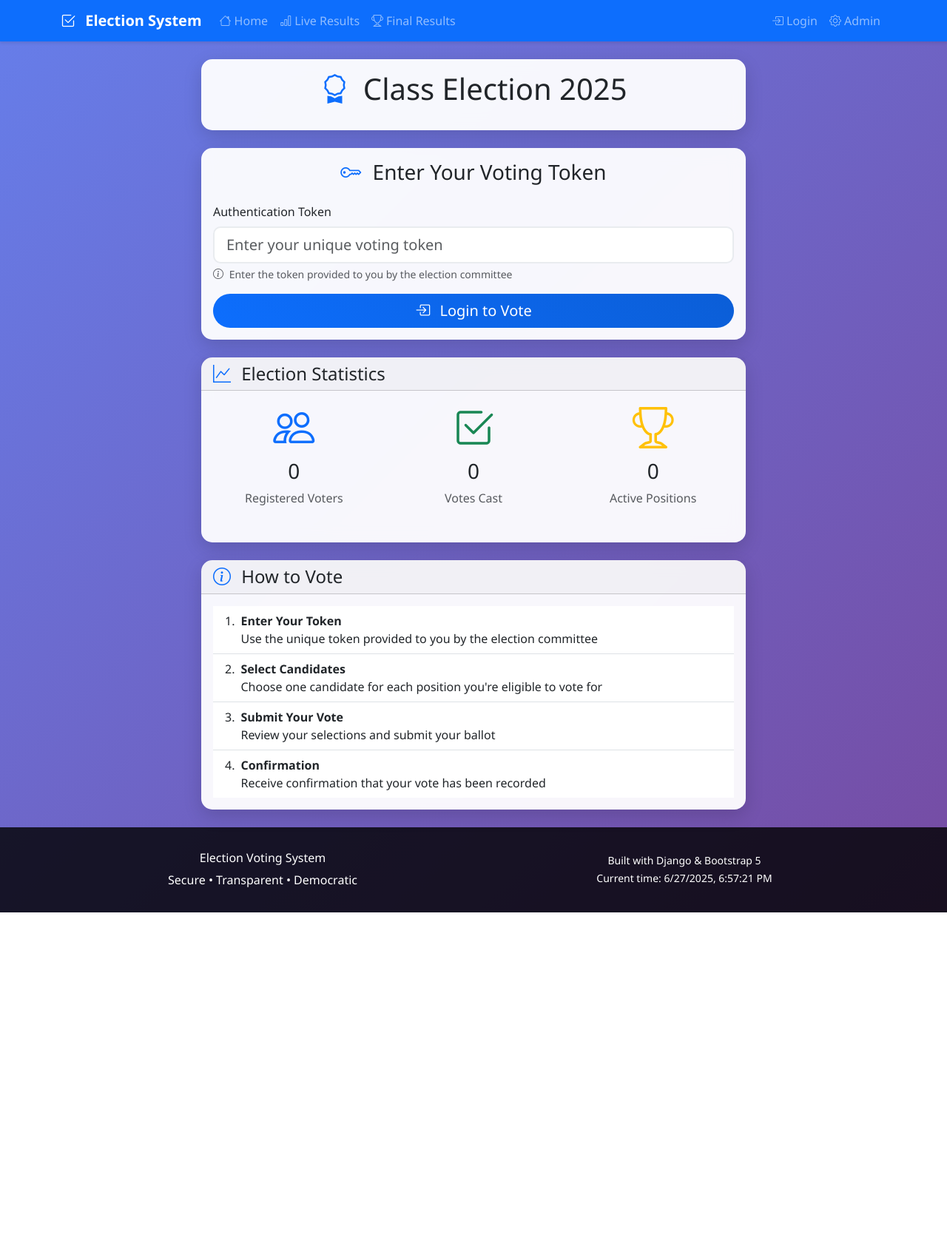
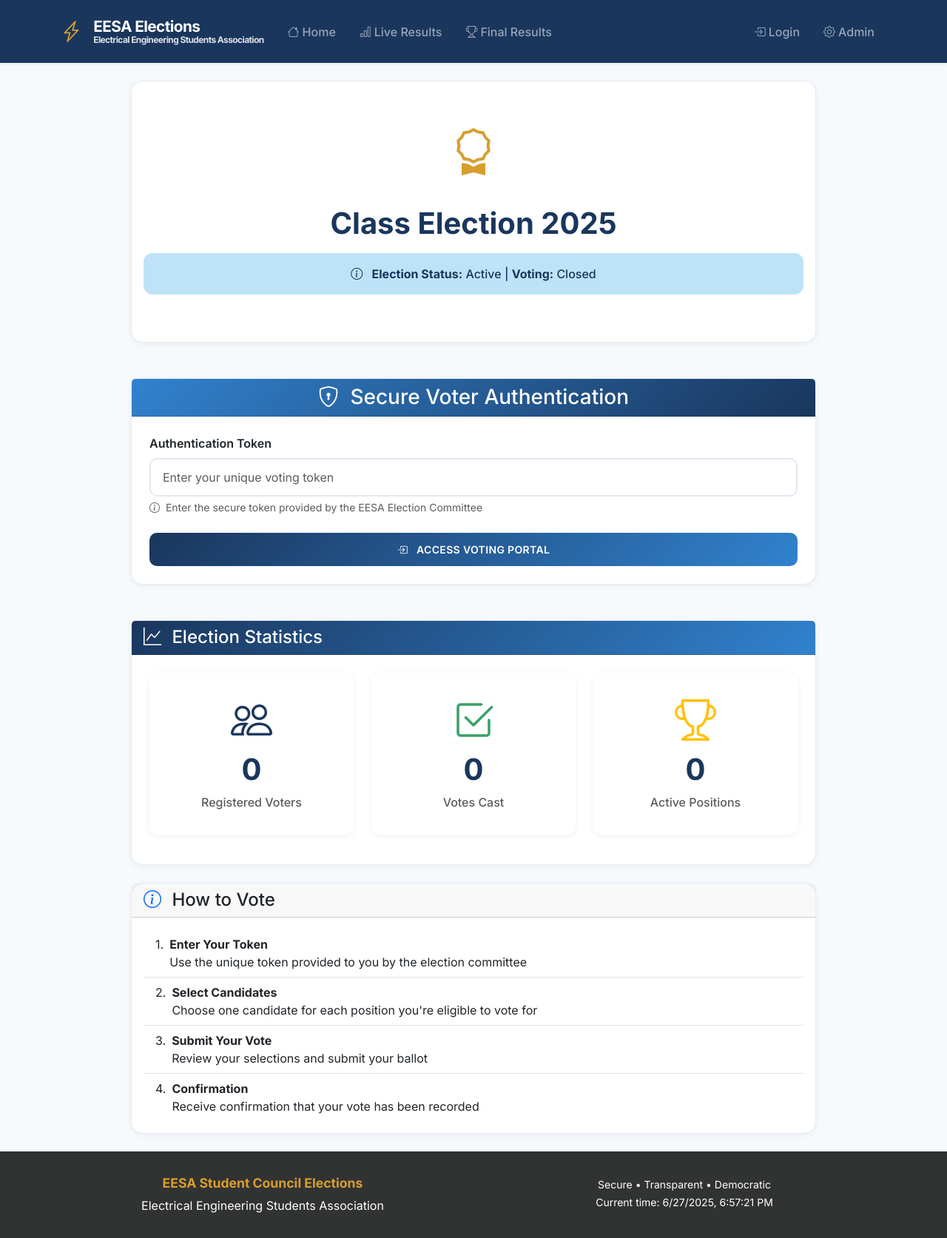
Before and after one commit to Afsalkalladi/eesa-vote, a Django app: page / in a window 1280 px wide. Shown: the whole page at 74% size. Before the commit the page ends 1233 px from the top, so only its background shows below. Run offline with Django 5.2, Linux system fonts and the light colour scheme; data comes from the database, SQL or seed files in the repository; data that the repository does not hold is empty.

Commit message:
ui build

```diff
--- a/templates/base.html
+++ b/templates/base.html
@@ -3,96 +3,206 @@
 <head>
     <meta charset="UTF-8">
     <meta name="viewport" content="width=device-width, initial-scale=1.0">
-    <title>{% block title %}{% endblock %} - Election Voting System</title>
+    <title>{% block title %}{% endblock %} - EESA Elections</title>
 
     <!-- Bootstrap 5 CSS -->
     <link href="https://cdn.jsdelivr.net/npm/bootstrap@5.3.0/dist/css/bootstrap.min.css" rel="stylesheet">
     <!-- Bootstrap Icons -->
     <link href="https://cdn.jsdelivr.net/npm/bootstrap-icons@1.10.0/font/bootstrap-icons.css" rel="stylesheet">
+    <!-- Google Fonts -->
+    <link href="https://fonts.googleapis.com/css2?family=Inter:wght@300;400;500;600;700&display=swap" rel="stylesheet">
 
     <!-- Custom CSS -->
     <style>
         :root {
-            --primary-color: #0d6efd;
-            --secondary-color: #6c757d;
-            --success-color: #198754;
-            --warning-color: #ffc107;
-            --danger-color: #dc3545;
+            --eesa-primary: #1a365d;
+            --eesa-secondary: #2d3748;
+            --eesa-accent: #3182ce;
+            --eesa-gold: #d69e2e;
+            --eesa-light: #f7fafc;
+            --eesa-dark: #1a202c;
+            --success-color: #38a169;
+            --warning-color: #d69e2e;
+            --danger-color: #e53e3e;
+            --text-primary: #2d3748;
+            --text-secondary: #4a5568;
         }
 
         body {
-            background: linear-gradient(135deg, #667eea 0%, #764ba2 100%);
+            background: var(--eesa-light);
             min-height: 100vh;
-            font-family: 'Segoe UI', Tahoma, Geneva, Verdana, sans-serif;
+            font-family: 'Inter', 'Segoe UI', Tahoma, Geneva, Verdana, sans-serif;
+            color: var(--text-primary);
         }
 
         .navbar {
-            box-shadow: 0 2px 4px rgba(0,0,0,0.1);
+            background: var(--eesa-primary) !important;
+            box-shadow: 0 1px 4px rgba(0,0,0,0.1);
+            padding: 1rem 0;
         }
 
-        .card {
-            border-radius: 15px;
-            box-shadow: 0 8px 25px rgba(0,0,0,0.15);
-            border: none;
-            transition: transform 0.3s ease;
+        .navbar-brand {
+            font-size: 1.5rem;
+            font-weight: 600;
+            letter-spacing: -0.025em;
+            text-decoration: none !important;
         }
 
-        .card:hover {
-            transform: translateY(-5px);
+        .navbar-brand:hover {
+            color: white !important;
+        }
+
+        .navbar-nav .nav-link {
+            font-weight: 500;
+            margin: 0 0.5rem;
+        }
+
+        .navbar-nav .nav-link:hover {
+            color: var(--eesa-gold) !important;
+        }
+
+        .voting-card, .card {
+            border-radius: 16px;
+            box-shadow: 0 2px 8px rgba(0,0,0,0.06);
+            border: 1px solid rgba(226, 232, 240, 0.8);
+            background: white;
         }
 
         .btn {
-            border-radius: 25px;
-            padding: 0.5rem 1.5rem;
-            font-weight: 500;
-            transition: all 0.3s ease;
+            border-radius: 10px;
+            font-weight: 600;
+            padding: 0.75rem 1.5rem;
+            border: none;
+            text-transform: uppercase;
+            letter-spacing: 0.025em;
+            font-size: 0.875rem;
         }
 
         .btn-primary {
-            background: linear-gradient(45deg, var(--primary-color), #0b5ed7);
-            border: none;
+            background: linear-gradient(135deg, var(--eesa-primary) 0%, var(--eesa-accent) 100%);
+            color: white;
         }
 
         .btn-primary:hover {
-            background: linear-gradient(45deg, #0b5ed7, var(--primary-color));
-            transform: translateY(-2px);
+            background: linear-gradient(135deg, var(--eesa-secondary) 0%, var(--eesa-primary) 100%);
+        }
+
+        .btn-success {
+            background: linear-gradient(135deg, var(--success-color) 0%, #48bb78 100%);
+        }
+
+        .btn-warning {
+            background: linear-gradient(135deg, var(--warning-color) 0%, #ed8936 100%);
+        }
+
+        .btn-outline-primary {
+            border: 2px solid var(--eesa-primary);
+            color: var(--eesa-primary);
+            background: transparent;
+        }
+
+        .btn-outline-primary:hover {
+            background: var(--eesa-primary);
+            color: white;
         }
 
         .form-control {
             border-radius: 10px;
-            border: 2px solid #e9ecef;
-            transition: border-color 0.3s ease;
+            border: 2px solid #e2e8f0;
+            padding: 0.75rem 1rem;
+            font-size: 1rem;
         }
 
         .form-control:focus {
-            border-color: var(--primary-color);
-            box-shadow: 0 0 0 0.2rem rgba(13, 110, 253, 0.25);
+            border-color: var(--eesa-accent);
+            box-shadow: 0 0 0 2px rgba(49, 130, 206, 0.2);
         }
 
         .alert {
-            border-radius: 10px;
+            border-radius: 12px;
             border: none;
+            padding: 1rem 1.5rem;
+            font-weight: 500;
+        }
+
+        .alert-info {
+            background: #bee3f8;
+            color: var(--eesa-primary);
+        }
+
+        .alert-success {
+            background: #c6f6d5;
+            color: #22543d;
+        }
+
+        .alert-warning {
+            background: #faf089;
+            color: #744210;
         }
 
         .progress {
-            height: 10px;
-            border-radius: 5px;
+            height: 12px;
+            border-radius: 10px;
+            background: #e2e8f0;
         }
 
-        .voting-card {
-            background: rgba(255, 255, 255, 0.95);
-            backdrop-filter: blur(10px);
+        .progress-bar {
+            border-radius: 10px;
+        }
+
+        .eesa-badge {
+            background: linear-gradient(135deg, var(--eesa-gold) 0%, #ed8936 100%);
+            color: white;
+            padding: 0.5rem 1rem;
+            border-radius: 20px;
+            font-weight: 600;
+            font-size: 0.875rem;
+            text-transform: uppercase;
+            letter-spacing: 0.05em;
+        }
+
+        .stat-item {
+            text-align: center;
+            padding: 2rem 1rem;
+            border-radius: 12px;
+            background: white;
+            box-shadow: 0 2px 8px rgba(0,0,0,0.06);
+        }
+
+        .stat-item h3 {
+            color: var(--eesa-primary);
+            font-weight: 700;
+            font-size: 2.5rem;
+            margin: 0.5rem 0;
+        }
+
+        .stat-item p {
+            color: var(--text-secondary);
+            font-weight: 500;
+            margin: 0;
+        }
+
+        .footer {
+            background: linear-gradient(135deg, var(--eesa-dark) 0%, var(--eesa-secondary) 100%);
+            color: white;
+            padding: 3rem 0 2rem;
+            margin-top: 4rem;
+        }
+
+        .footer h6 {
+            color: var(--eesa-gold);
+            font-weight: 700;
+            font-size: 1.1rem;
         }
 
         .candidate-option {
-            transition: background-color 0.3s ease;
             border-radius: 10px;
             padding: 1rem;
             margin: 0.5rem 0;
         }
 
         .candidate-option:hover {
-            background-color: rgba(13, 110, 253, 0.1);
+            background-color: rgba(13, 110, 253, 0.08);
         }
 
         .candidate-option input[type="radio"]:checked + .candidate-info {
@@ -149,11 +259,14 @@
 </head>
 <body>
     <!-- Navigation -->
-    <nav class="navbar navbar-expand-lg navbar-dark bg-primary sticky-top">
+    <nav class="navbar navbar-expand-lg navbar-dark sticky-top">
         <div class="container">
-            <a class="navbar-brand fw-bold" href="{% url 'index' %}">
-                <i class="bi bi-check2-square me-2"></i>
-                Election System
+            <a class="navbar-brand fw-bold d-flex align-items-center" href="{% url 'index' %}">
+                <i class="bi bi-lightning-charge me-3" style="font-size: 1.8rem; color: var(--eesa-gold);"></i>
+                <div class="d-flex flex-column">
+                    <div style="font-size: 1.3rem; line-height: 1.1; font-weight: 700;">EESA Elections</div>
+                    <small style="font-size: 0.75rem; opacity: 0.85; line-height: 1;">Electrical Engineering Students Association</small>
+                </div>
             </a>
 
             <button class="navbar-toggler" type="button" data-bs-toggle="collapse" data-bs-target="#navbarNav">
@@ -227,7 +340,11 @@
 
     <!-- Main Content -->
     <main class="container my-4">
-        {% block content %}{% endblock %}
+        <div class="row justify-content-center">
+            <div class="col-12">
+                {% block content %}{% endblock %}
+            </div>
+        </div>
     </main>
 
     <!-- Footer -->
@@ -235,13 +352,13 @@
         <div class="container text-center">
             <div class="row">
                 <div class="col-md-6">
-                    <h6>Election Voting System</h6>
-                    <p class="mb-0">Secure • Transparent • Democratic</p>
+                    <h6>EESA Student Council Elections</h6>
+                    <p class="mb-0">Electrical Engineering Students Association</p>
                 </div>
                 <div class="col-md-6">
                     <p class="mb-0">
                         <small>
-                            Built with Django & Bootstrap 5<br>
+                            Secure • Transparent • Democratic<br>
                             Current time: <span id="current-time"></span>
                         </small>
                     </p>
--- a/templates/voting/final_results.html
+++ b/templates/voting/final_results.html
@@ -10,10 +10,10 @@
             <div class="card-body text-center">
                 <h1 class="card-title">
                     <i class="bi bi-trophy text-warning me-2"></i>
-                    Final Election Results
+                    EESA Election Results - Final
                 </h1>
                 <p class="card-text text-muted">
-                    Official election results and winners
+                    Electrical Engineering Students Association • Official final results
                 </p>
 
                 <!-- Results Available Notice -->
--- a/templates/voting/index.html
+++ b/templates/voting/index.html
@@ -4,16 +4,18 @@
 
 {% block content %}
 <div class="row justify-content-center">
-    <div class="col-lg-8">
+    <div class="col-lg-10">
         <!-- Election Header -->
-        <div class="card voting-card mb-4">
-            <div class="card-body text-center">
-                <h1 class="card-title mb-3">
-                    <i class="bi bi-award text-primary me-2"></i>
+        <div class="card voting-card mb-5 text-center">
+            <div class="card-body py-5">
+                <div class="mb-4">
+                    <i class="bi bi-award" style="font-size: 4rem; color: var(--eesa-gold);"></i>
+                </div>
+                <h1 class="card-title mb-3" style="color: var(--eesa-primary); font-weight: 700;">
                     {{ settings.election_title }}
                 </h1>
                 {% if settings.election_description %}
-                    <p class="card-text text-muted">{{ settings.election_description }}</p>
+                    <p class="card-text text-muted fs-5 mb-4">{{ settings.election_description }}</p>
                 {% endif %}
 
                 {% if not settings.is_election_active %}
@@ -21,29 +23,36 @@
                         <i class="bi bi-exclamation-triangle me-2"></i>
                         The election system is currently inactive.
                     </div>
+                {% else %}
+                    <div class="alert alert-info">
+                        <i class="bi bi-info-circle me-2"></i>
+                        <strong>Election Status:</strong> Active |
+                        <strong>Voting:</strong> {% if is_voting_open %}Open{% else %}Closed{% endif %}
+                    </div>
                 {% endif %}
             </div>
         </div>
 
         <!-- Login Form -->
         {% if not request.session.voter_token %}
-            <div class="card voting-card mb-4">
-                <div class="card-body">
-                    <h3 class="card-title text-center mb-4">
-                        <i class="bi bi-key text-primary me-2"></i>
-                        Enter Your Voting Token
+            <div class="card voting-card mb-5">
+                <div class="card-header text-center" style="background: linear-gradient(135deg, var(--eesa-accent) 0%, var(--eesa-primary) 100%); color: white;">
+                    <h3 class="mb-0">
+                        <i class="bi bi-shield-lock me-2"></i>
+                        Secure Voter Authentication
                     </h3>
-
+                </div>
+                <div class="card-body p-4">
                     <form method="post" action="{% url 'login_voter' %}" class="needs-validation" novalidate>
                         {% csrf_token %}
-                        <div class="mb-3">
-                            <label for="token" class="form-label">Authentication Token</label>
+                        <div class="mb-4">
+                            <label for="token" class="form-label fw-semibold">Authentication Token</label>
                             <input type="text" class="form-control form-control-lg" id="token" name="token"
                                    placeholder="Enter your unique voting token" required
                                    pattern="[a-fA-F0-9\-]{36}" title="Please enter a valid token">
                             <div class="form-text">
                                 <i class="bi bi-info-circle me-1"></i>
-                                Enter the token provided to you by the election committee
+                                Enter the secure token provided by the EESA Election Committee
                             </div>
                             <div class="invalid-feedback">
                                 Please enter a valid authentication token.
@@ -53,7 +62,7 @@
                         <div class="d-grid">
                             <button type="submit" class="btn btn-primary btn-lg" id="loginBtn">
                                 <i class="bi bi-box-arrow-in-right me-2"></i>
-                                Login to Vote
+                                Access Voting Portal
                             </button>
                         </div>
                     </form>
@@ -108,25 +117,25 @@
         {% endif %}
 
         <!-- Election Stats -->
-        <div class="card voting-card">
-            <div class="card-header">
+        <div class="card voting-card mb-4">
+            <div class="card-header" style="background: linear-gradient(135deg, var(--eesa-primary) 0%, var(--eesa-accent) 100%); color: white;">
                 <h4 class="mb-0">
-                    <i class="bi bi-graph-up text-primary me-2"></i>
+                    <i class="bi bi-graph-up me-2"></i>
                     Election Statistics
                 </h4>
             </div>
-            <div class="card-body">
-                <div class="row text-center">
-                    <div class="col-md-4 mb-3">
+            <div class="card-body p-4">
+                <div class="row g-4">
+                    <div class="col-md-4">
                         <div class="stat-item">
-                            <i class="bi bi-people display-4 text-primary"></i>
+                            <i class="bi bi-people display-4" style="color: var(--eesa-primary);"></i>
                             <h3 class="mt-2">{{ total_voters|default:0 }}</h3>
                             <p class="text-muted">Registered Voters</p>
                         </div>
                     </div>
-                    <div class="col-md-4 mb-3">
+                    <div class="col-md-4">
                         <div class="stat-item">
-                            <i class="bi bi-check2-square display-4 text-success"></i>
+                            <i class="bi bi-check2-square display-4" style="color: var(--success-color);"></i>
                             <h3 class="mt-2">{{ total_voted|default:0 }}</h3>
                             <p class="text-muted">Votes Cast</p>
                         </div>
--- a/templates/voting/live_results.html
+++ b/templates/voting/live_results.html
@@ -10,10 +10,10 @@
             <div class="card-body text-center">
                 <h1 class="card-title">
                     <i class="bi bi-graph-up text-primary me-2"></i>
-                    Live Election Results
+                    EESA Election Results - Live
                 </h1>
                 <p class="card-text text-muted">
-                    Real-time voting results • Updates every {{ settings.results_refresh_interval }} seconds
+                    Electrical Engineering Students Association • Live voting results
                 </p>
             </div>
         </div>
--- a/templates/voting/vote.html
+++ b/templates/voting/vote.html
@@ -10,11 +10,11 @@
             <div class="card-body text-center">
                 <h1 class="card-title">
                     <i class="bi bi-ballot text-primary me-2"></i>
-                    Cast Your Vote
+                    EESA Student Council Elections
                 </h1>
                 <p class="card-text">
                     Welcome, <strong>{{ voter.name }}</strong>!
-                    Please select one candidate for each position below.
+                    Please select one candidate for each position in the Electrical Engineering Students Association.
                 </p>
                 <div class="alert alert-info">
                     <i class="bi bi-info-circle me-2"></i>
--- a/templates/voting/voting_complete.html
+++ b/templates/voting/voting_complete.html
@@ -18,7 +18,7 @@
 
                 <p class="card-text lead mb-4">
                     Thank you, <strong>{{ voter.name }}</strong>! Your vote has been securely recorded
-                    and will be counted in the final results.
+                    for the EESA Student Council Elections and will be counted in the final results.
                 </p>
 
                 <div class="alert alert-info">
```
Also changed, not shown: sample_voters.csv (+10 -5 lines), README.md.
